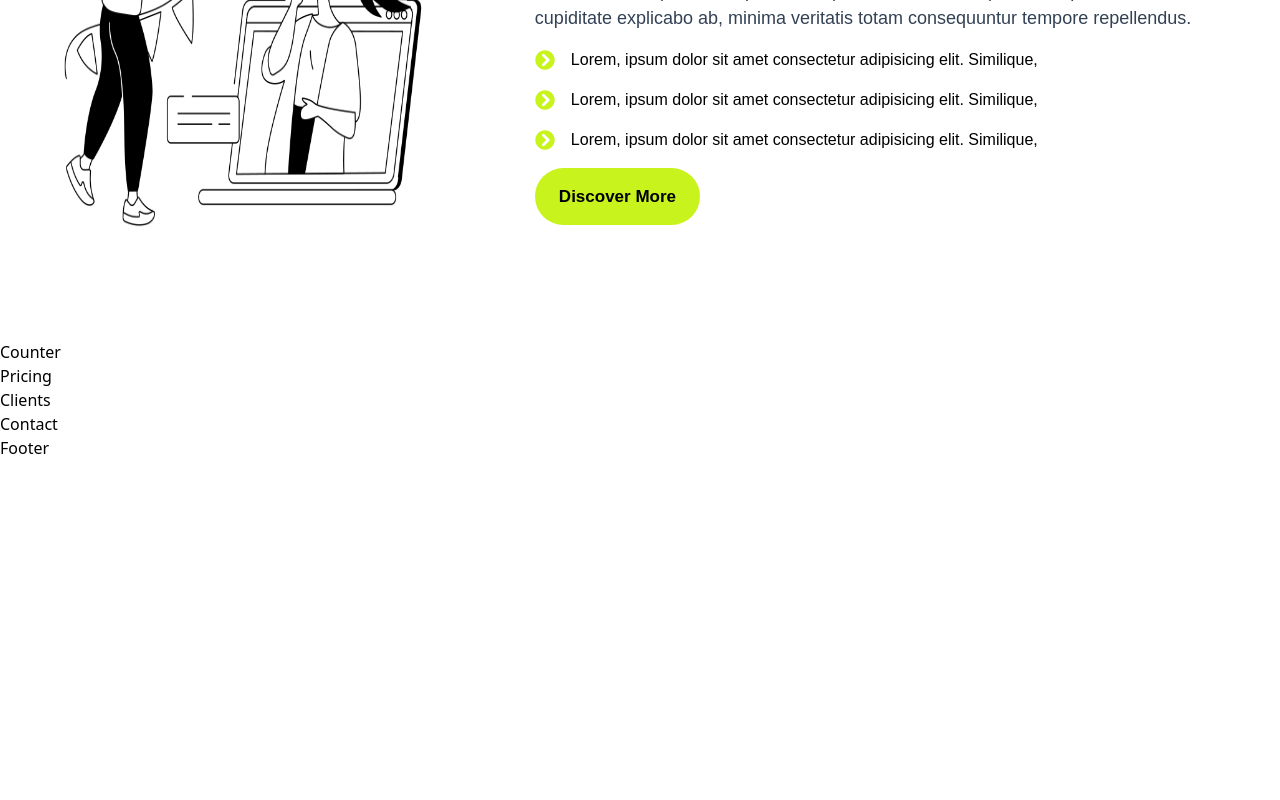
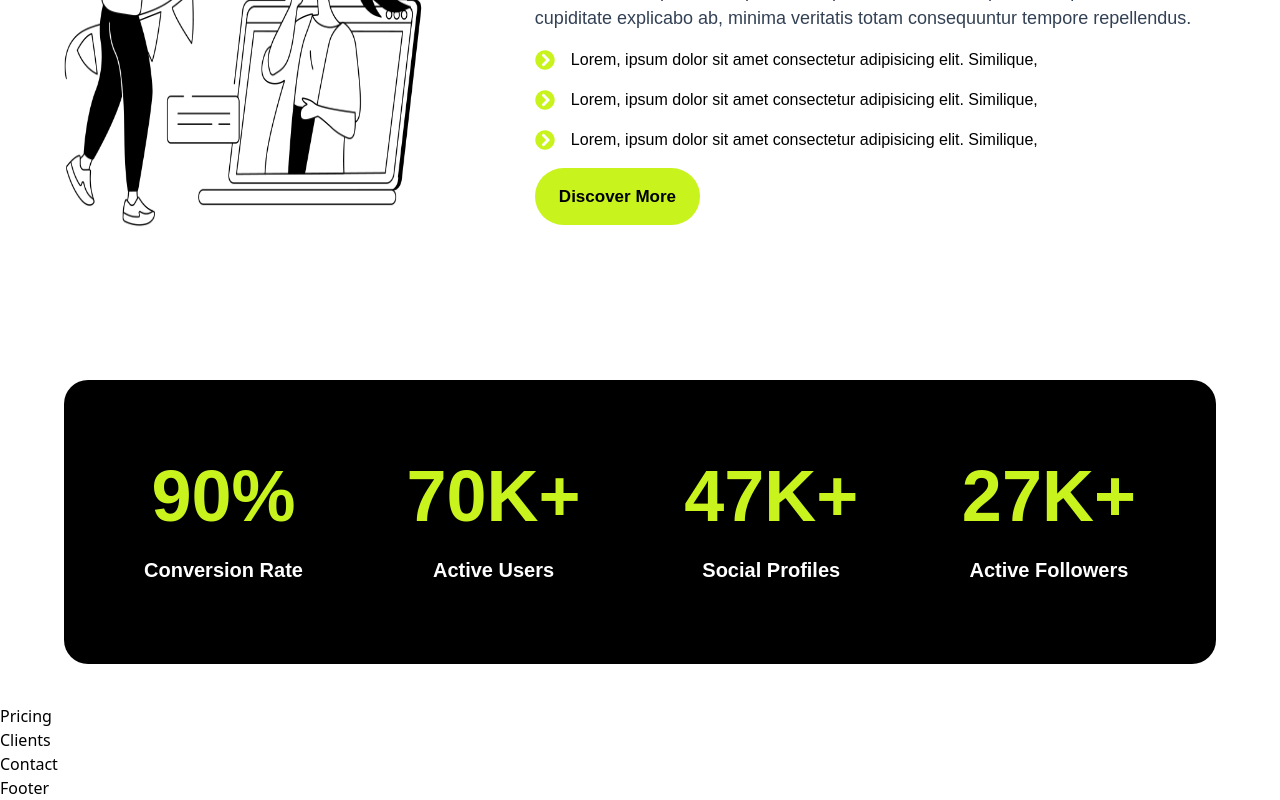
Before and after one commit to hjasaiwal114/tusk-Valley, a React (Vite) app: page / in a window 1280 px wide. Shown: the part 1877-2677 px from the top of the page. Before the commit the page ends 2337 px from the top, so only its background shows below. Built offline with nearby package versions, Linux system fonts and the light colour scheme.

Commit message:
counter component

```diff
--- a/src/compontents/Counter.jsx
+++ b/src/compontents/Counter.jsx
@@ -1,9 +1,40 @@
-import React from 'react'
+import React, { useEffect } from "react";
+import AOS from "aos";
+import "aos/dist/aos.css";
+import { counts } from "../export";
+import { IoGitMerge } from "react-icons/io5";
 
 const Counter = () => {
-    return (
-        <div>Counter</div>
-    )
-}
+  useEffect(() => {
+    AOS.init({
+      offset: 200,
+      duration: 400,
+      easing: "ease-in-sine",
+    });
+  }, []);
+  return (
+    <section className="w-[90%] m-auto lg:flex-row flex-col justify-between items-center gap-28 py-10">
+      <div
+        data-aos="zoom-in"
+        data-aos-delay="200"
+        className="bg-black w-full lg:p-20 p-10 flex lg:flex-row flex-col justify-between items-center gap-20 rounded-3xl"
+      >
+        {counts.map((item, index) => (
+          <div
+            key={index}
+            className="flex flex-col justify-center items-center gap-6"
+          >
+            <h1 className="text-limegreen font-ubuntu text-7xl font-semibold">
+              {item.value}
+            </h1>
+            <p className="text-white font-ubuntu text-xl font-semibold">
+              {item.title}
+            </p>
+          </div>
+        ))}
+      </div>
+    </section>
+  );
+};
 
-export default Counter
+export default Counter;
```
